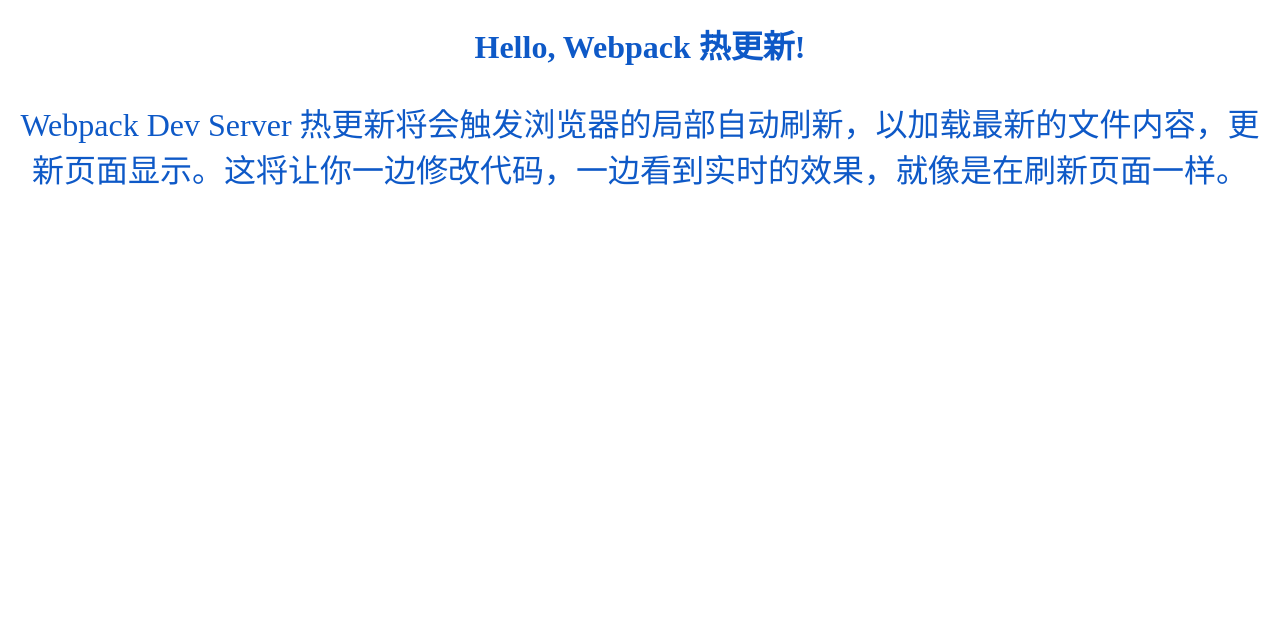
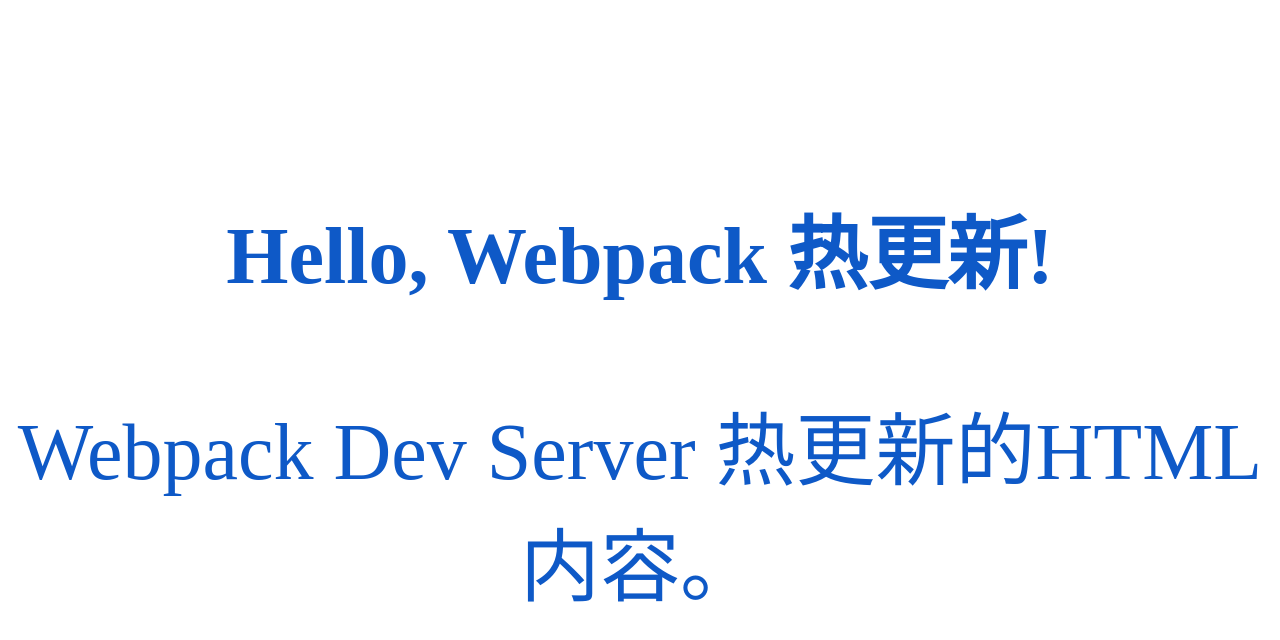
Before and after one commit to ZHYI-source/Zspace, a website built with webpack: page HTMLHotUpdate/src/index.html in a window 1280 px wide. Built offline with nearby package versions, Linux system fonts and the light colour scheme.

Commit message:
hot update

```diff
--- a/HTMLHotUpdate/src/index.html
+++ b/HTMLHotUpdate/src/index.html
@@ -7,16 +7,18 @@
     <style>
         body {
             text-align: center;
+            padding-top: 10%;
         }
 
         h1 {
             color: #0e59c7;
+            font-size: 5rem;
         }
 
         p {
             color: #0e59c7;
             font-family: 华文楷体;
-            font-size: 2rem;
+            font-size: 5rem;
         }
     </style>
 </head>
--- a/HTMLHotUpdate/src/index.js
+++ b/HTMLHotUpdate/src/index.js
@@ -6,9 +6,10 @@
 
 function component2() {
     const element = document.createElement('p');
-    element.textContent = 'Webpack Dev Server 热更新将会触发浏览器的局部自动刷新，以加载最新的文件内容，更新页面显示。这将让你一边修改代码，一边看到实时的效果，就像是在刷新页面一样。';
+    element.textContent = 'Webpack Dev Server 热更新的HTML内容。';
     return element;
 }
 
+
 document.body.appendChild(component());
 document.body.appendChild(component2());
```
